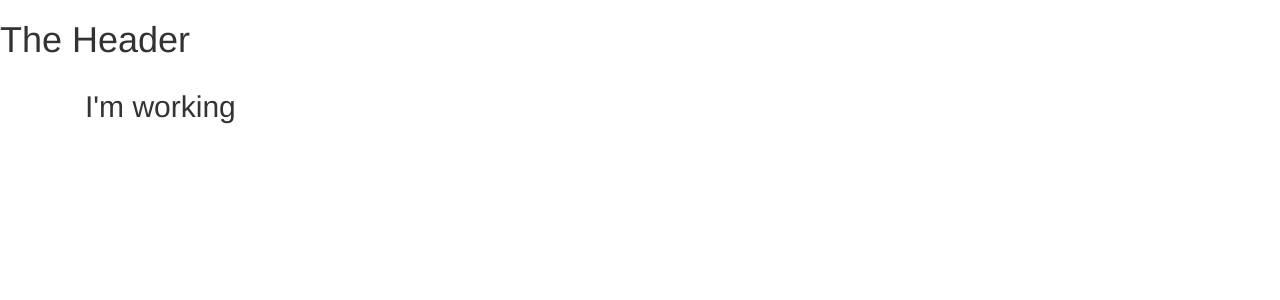
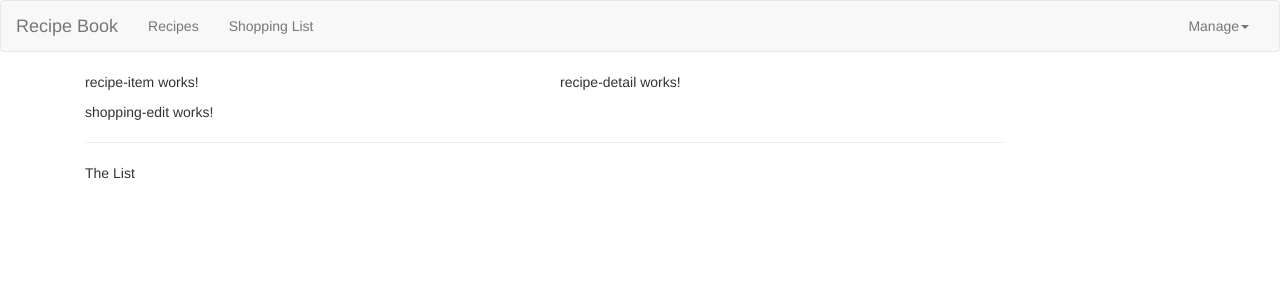
Before and after one commit to DylanWard14/RecipeBookApp, an Angular app: page / in a window 1280 px wide. Shown: the top 300 px of the page. Built offline with nearby package versions, Linux system fonts and the light colour scheme.

Commit message:
Setting up the header component

```diff
--- a/src/app/app.component.html
+++ b/src/app/app.component.html
@@ -3,7 +3,8 @@
 <div class="container">
   <div class="rot">
     <div class="col-md-12">
-      <h2>I'm working</h2>
+      <app-recipes></app-recipes>
+      <app-shopping-list></app-shopping-list>
     </div>
   </div>
 </div>
--- a/src/app/header/header.component.html
+++ b/src/app/header/header.component.html
@@ -1 +1,23 @@
-<h1>The Header</h1>
+<nav class="navbar navbar-default">
+    <div class="container-fluid">
+        <div class="navbar-header">
+            <a href="#" class="navbar-brand">Recipe Book</a>
+        </div>
+
+        <div class="collapse navbar-collapse">
+            <ul class="nav navbar-nav">
+                <li><a href="#">Recipes</a></li>
+                <li><a href="#">Shopping List</a></li>
+            </ul>
+            <ul class="nav navbar-nav navbar-right">
+                <li class="dropdown">
+                    <a href="#" class="dropdown-toggle" role="button">Manage<span class="caret"></span></a>
+                    <ul class="dropdown-menu">
+                        <li><a href="#">Save Data</a></li>
+                        <li><a href="#">Fetch Data</a></li>
+                    </ul>
+                </li>
+            </ul>
+        </div>
+    </div>
+</nav>
--- a/src/app/recipes/recipe-list/recipe-list.component.html
+++ b/src/app/recipes/recipe-list/recipe-list.component.html
@@ -1,3 +1 @@
-<p>
-  recipe-list works!
-</p>
+<app-recipe-item></app-recipe-item>
--- a/src/app/recipes/recipes.component.html
+++ b/src/app/recipes/recipes.component.html
@@ -1,3 +1,8 @@
-<p>
-  recipes works!
-</p>
+<div class="row">
+  <div class="col-md-5">
+    <app-recipe-list></app-recipe-list>
+  </div>
+  <div class="col-md-7">
+   <app-recipe-detail></app-recipe-detail>
+  </div>
+</div>
--- a/src/app/shopping-list/shopping-list.component.html
+++ b/src/app/shopping-list/shopping-list.component.html
@@ -1,3 +1,7 @@
-<p>
-  shopping-list works!
-</p>
+<div class="row">
+  <div class="col-xs-10">
+    <app-shopping-edit></app-shopping-edit>
+    <hr>
+    <p>The List</p>
+  </div>
+</div>
```
